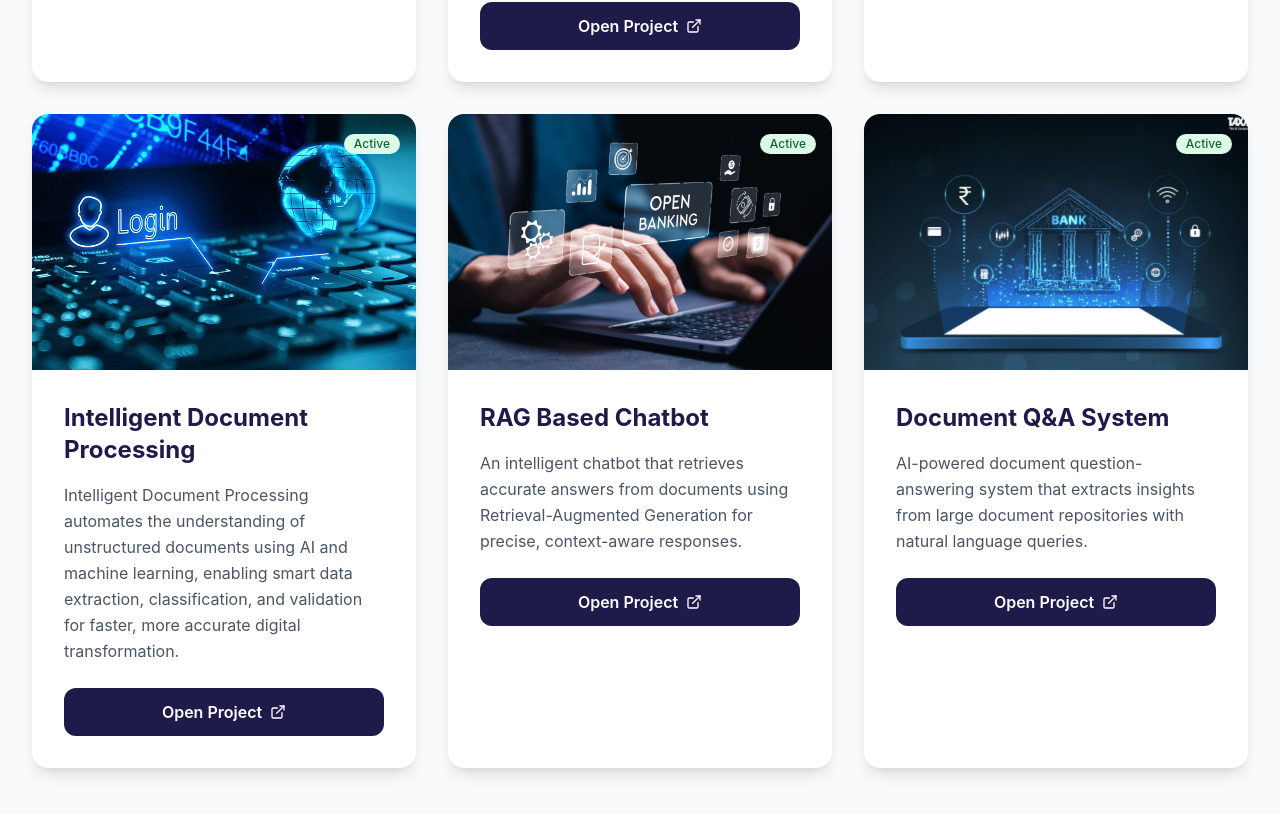
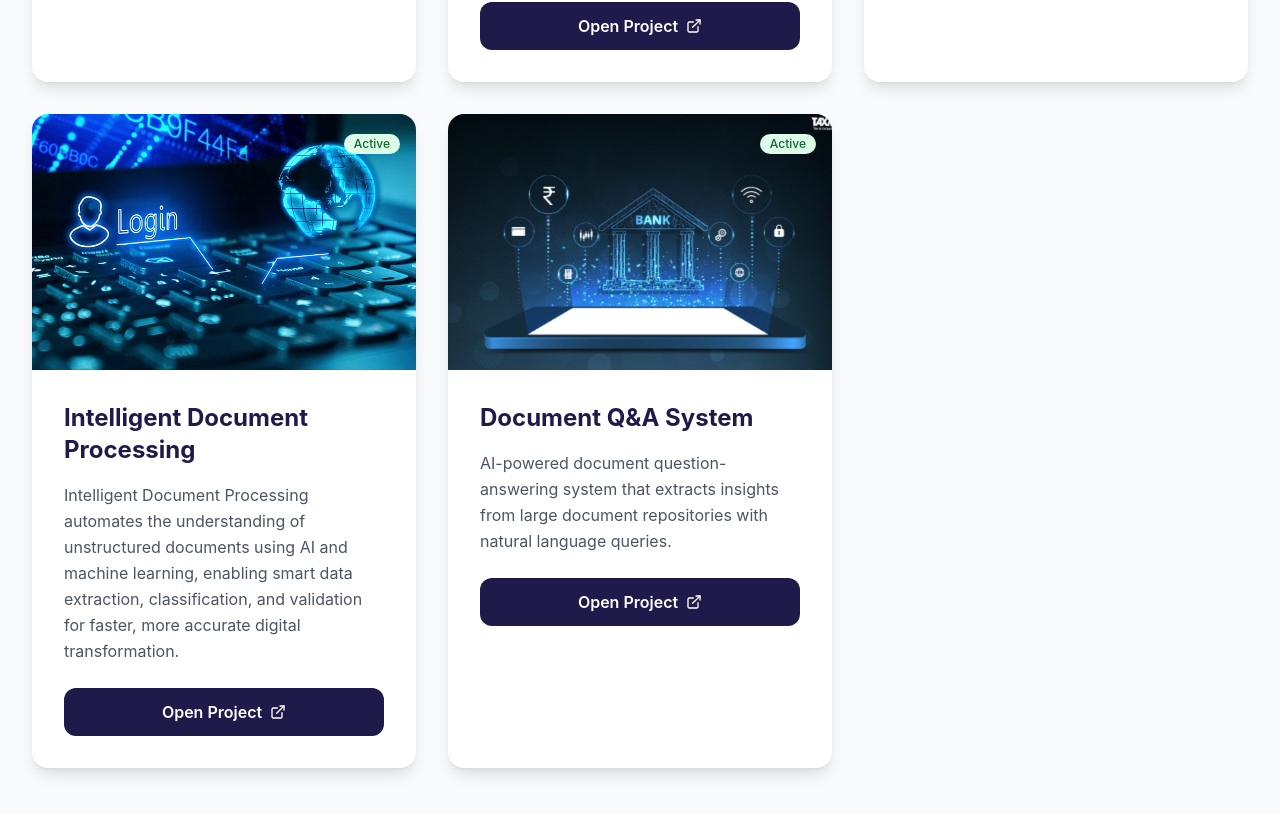
Before and after one commit to thirshbct2/TransformX, a React (Vite) app: page /banking in a window 1280 px wide. Shown: the part 1421-2235 px from the top of the page. Built offline with nearby package versions, Linux system fonts and the light colour scheme.

Commit message:
Updated in Verticals

```diff
--- a/src/components/BankingPage.tsx
+++ b/src/components/BankingPage.tsx
@@ -156,16 +156,16 @@ const BankingPage = () => {
         appUrl: "https://intelligent-document-processor-1.onrender.com/",
         status: "active",
       },
-      {
-        id: "rag-chatbot",
-        name: "RAG Based Chatbot",
-        description:
-          "An intelligent chatbot that retrieves accurate answers from documents using Retrieval-Augmented Generation for precise, context-aware responses.",
-        image: '/chatbot.jpeg',
-        integrationType: "iframe",
-        appUrl: "http://localhost:3001/",
-        status: "active",
-      },
+      // {
+      //   id: "rag-chatbot",
+      //   name: "RAG Based Chatbot",
+      //   description:
+      //     "An intelligent chatbot that retrieves accurate answers from documents using Retrieval-Augmented Generation for precise, context-aware responses.",
+      //   image: '/chatbot.jpeg',
+      //   integrationType: "iframe",
+      //   appUrl: "http://localhost:3001/",
+      //   status: "active",
+      // },
       {
         id: "document-qa",
         name: "Document Q&A System",
@@ -173,7 +173,7 @@ const BankingPage = () => {
           "AI-powered document question-answering system that extracts insights from large document repositories with natural language queries.",
         image: '/churn.jpg',
         integrationType: "iframe",
-        appUrl: "http://localhost:3000/",
+        appUrl: "https://document-suite-2.onrender.com",
         status: "active",
       },
     ],
--- a/src/components/KnowledgeAgentPage.tsx
+++ b/src/components/KnowledgeAgentPage.tsx
@@ -13,36 +13,36 @@ const KnowledgeAgentPage = () => {
     image: "/knowledge_agent.jpg",
     icon: <Brain className="w-12 h-12" />,
     projects: [
-      {
-        id: "rag-chatbot",
-        name: "RAG Based Chatbot",
-        description:
-          "An intelligent chatbot that retrieves accurate answers from documents using Retrieval-Augmented Generation for precise, context-aware responses.",
-        image: '/chatbot.jpeg',
-        integrationType: "iframe",
-        appUrl: "http://127.0.0.1:8503",
-        status: "active",
-      },
+      // {
+      //   id: "rag-chatbot",
+      //   name: "RAG Based Chatbot",
+      //   description:
+      //     "An intelligent chatbot that retrieves accurate answers from documents using Retrieval-Augmented Generation for precise, context-aware responses.",
+      //   image: '/chatbot.jpeg',
+      //   integrationType: "iframe",
+      //   appUrl: "http://127.0.0.1:8503",
+      //   status: "active",
+      // },
       {
         id: "document-qa",
         name: "Document Q&A System",
         description:
           "AI-powered document question-answering system that extracts insights from large document repositories with natural language queries.",
-        image: '/document_qa.jpg',
+        image: '/chatbot.jpeg',
         integrationType: "iframe",
-        appUrl: "http://localhost:8504",
+        appUrl: "https://document-suite-2.onrender.com",
         status: "active",
-      },
-      {
-        id: "knowledge-base",
-        name: "Knowledge Base Assistant",
-        description:
-          "Intelligent assistant that helps users navigate and extract information from complex knowledge bases and documentation.",
-        image: '/knowledge_base.jpg',
-        integrationType: "iframe",
-        appUrl: "http://localhost:8505",
-        status: "active",
-      },
+       }
+      // {
+      //   id: "knowledge-base",
+      //   name: "Knowledge Base Assistant",
+      //   description:
+      //     "Intelligent assistant that helps users navigate and extract information from complex knowledge bases and documentation.",
+      //   image: '/knowledge_base.jpg',
+      //   integrationType: "iframe",
+      //   appUrl: "http://localhost:8505",
+      //   status: "active",
+      // },
     ],
   };
 
```
